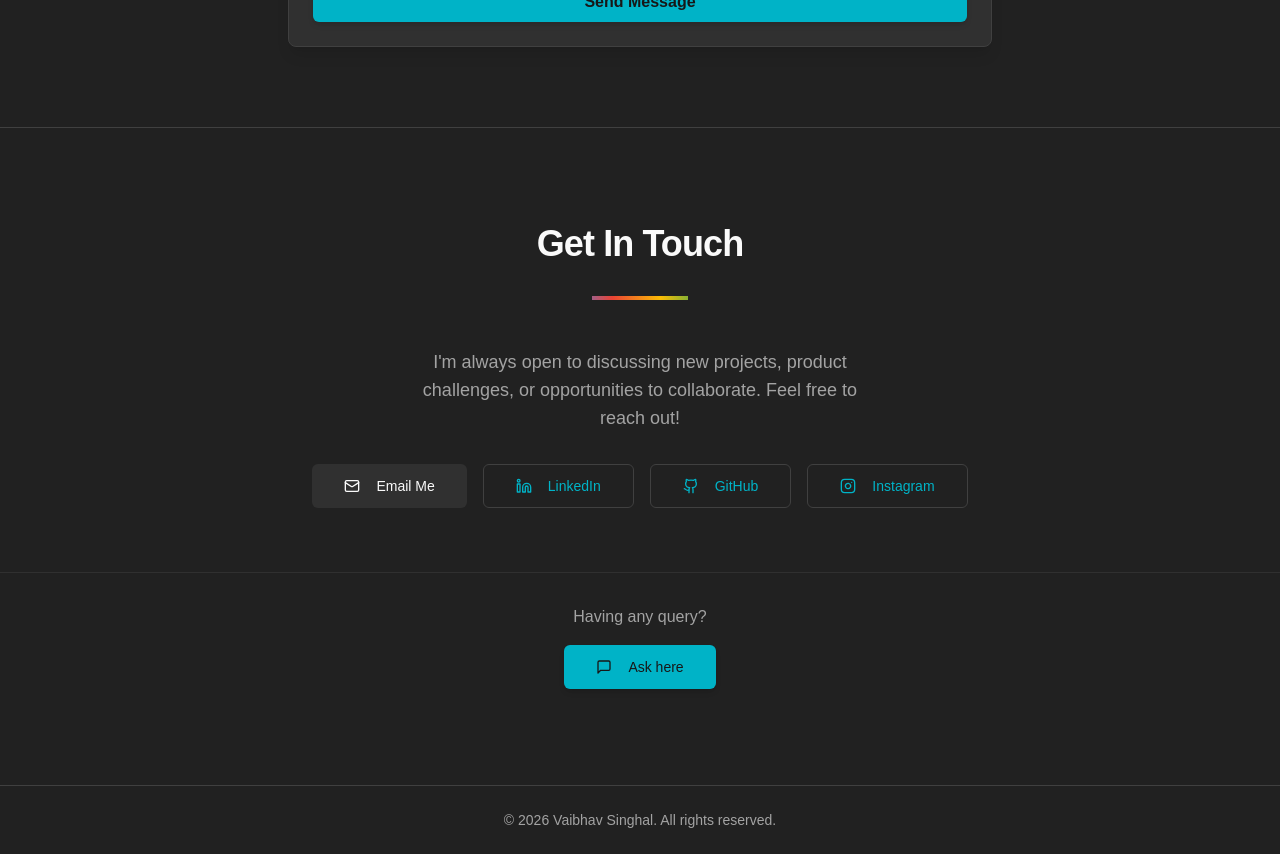
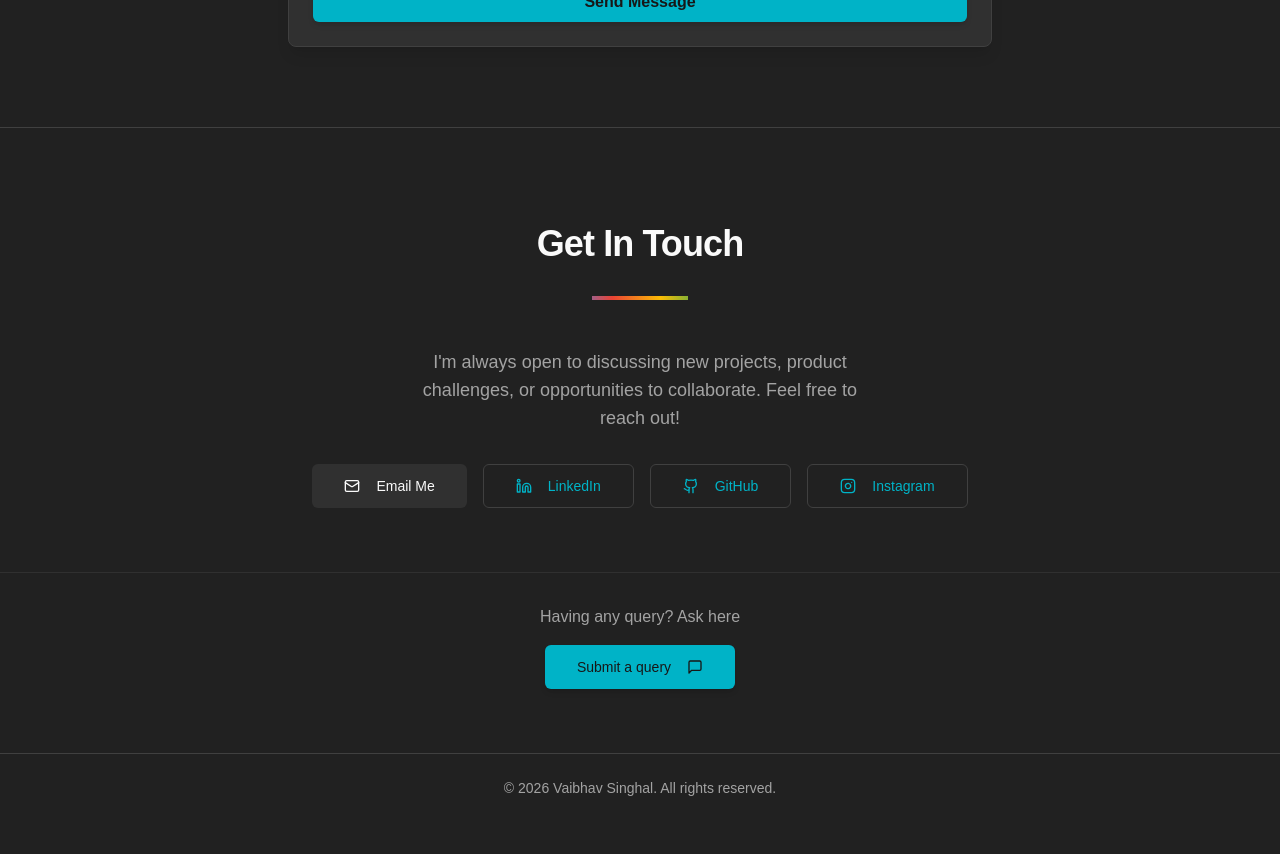
Before and after one commit to WebBhav/portfolio-pm, a Next.js app: page /query in a window 1280 px wide. Shown: the part 860-1714 px from the top of the page. After the commit the page ends 1682 px from the top, so only its background shows below. Built offline with nearby package versions, Linux system fonts and the light colour scheme.

Commit message:
Change the look of the ask here button similar to access my one page but

```diff
--- a/src/components/sections/contact-section.tsx
+++ b/src/components/sections/contact-section.tsx
@@ -7,7 +7,7 @@ import Link from 'next/link';
 
 const ContactSection = () => {
   return (
-    <section id="contact" className="container mx-auto py-12 md:py-24 text-center scroll-mt-16">
+    <section id="contact" className="container mx-auto pt-12 pb-8 md:pt-24 md:pb-16 text-center scroll-mt-16">
       <h2 className="text-3xl font-bold tracking-tight sm:text-4xl mb-8">Get In Touch</h2>
        <div className="multicolor-line mb-12 w-24 mx-auto"></div>
       <p className="text-lg text-muted-foreground max-w-xl mx-auto mb-8 px-4 sm:px-12">
@@ -37,10 +37,10 @@ const ContactSection = () => {
       </div>
 
       <div className="mt-16 pt-8 border-t border-border/50">
-        <p className="text-muted-foreground mb-4 font-medium">Having any query?</p>
+        <p className="text-muted-foreground mb-4 font-medium">Having any query? Ask here</p>
         <Button asChild size="lg" variant="accent">
           <Link href="/query">
-            <MessageSquare className="mr-2 h-5 w-5" /> Ask here
+            Submit a query <MessageSquare className="ml-2 h-5 w-5" />
           </Link>
         </Button>
       </div>
```
